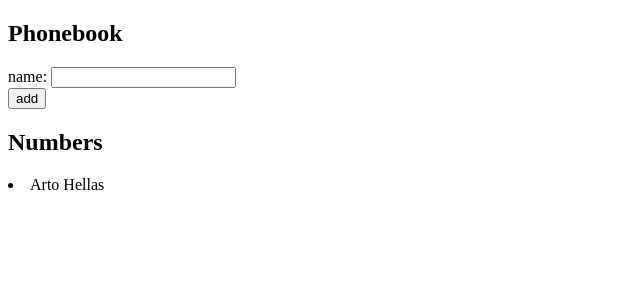
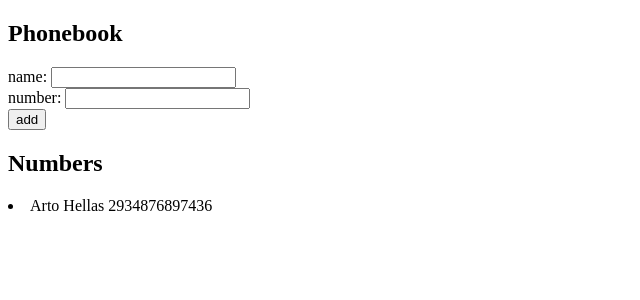
Before and after one commit to shzhe02/fullstackopen, a React (Create React App) app in the folder part2/phonebook/: page / in a window 1280 px wide. Shown: the top 300 px of the page, without its empty margins (0-640 px from the left). Built offline with nearby package versions, Linux system fonts and the light colour scheme.

Commit message:
2.8: Attempted

```diff
--- a/part2/phonebook/src/App.js
+++ b/part2/phonebook/src/App.js
@@ -2,45 +2,55 @@ import { useState } from 'react'
 
 const App = () => {
   const [persons, setPersons] = useState([
-    { name: 'Arto Hellas' }
+    {
+      name: 'Arto Hellas',
+      number: '2934876897436'
+    }
   ])
   const [newName, setNewName] = useState('')
+  const [newNumber, setNewNumber] = useState('')
 
-  const addName = (event) => {
+  const addEntry = (event) => {
     event.preventDefault()
     const nameObject = {
-        name: newName
+        name: newName,
+        number: newNumber
     }
     const alreadyExists = persons
-        .map(e => e.name === newName)
-        .reduce((collect, b) => collect || b)
+      .map(e => e.name === newName)
+      .reduce((collect, b) => collect || b)
     if (!alreadyExists) {
-        setPersons(persons.concat(nameObject))
-        setNewName("")
+      setPersons(persons.concat(nameObject))
+      setNewName("")
+      setNewNumber("")
     } else {
-        alert(`${newName} has already been added to the phonebook.`)
+      alert(`${newName} has already been added to the phonebook.`)
     }
-
-
   }
 
-  const handleChange = (event) => {
+  const handleName = (event) => {
     setNewName(event.target.value)
   }
+  const handleNumber = (event) => (
+    setNewNumber(event.target.value)
+  )
 
   return (
     <div>
       <h2>Phonebook</h2>
-      <form onSubmit={addName}>
+      <form onSubmit={addEntry}>
         <div>
-          name: <input value={newName} onChange={handleChange} />
+          name: <input value={newName} onChange={handleName} />
+        </div>
+        <div>
+            number: <input value={newNumber} onChange={handleNumber} />
         </div>
         <div>
           <button type="submit">add</button>
         </div>
       </form>
       <h2>Numbers</h2>
-      {persons.map(name => <li key={name.name}>{name.name}</li>)}
+      {persons.map(name => <li key={name.name}>{name.name} {name.number}</li>)}
     </div>
   )
 }
```
